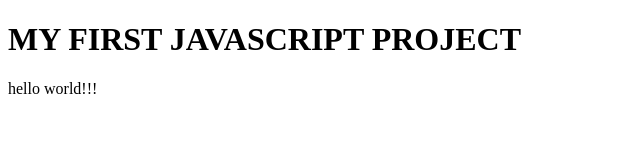
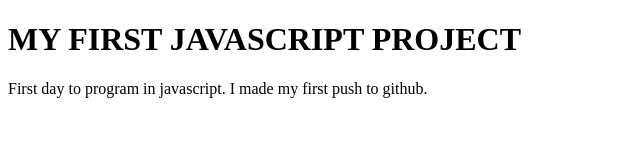
Before and after one commit to MuthoniOfficial/FirstJavascriptProject, a plain HTML site: page index.html in a window 1280 px wide. Shown: the whole page, without its empty margins (0-640 px from the left). Drawn offline with Linux system fonts and the light colour scheme.

Commit message:
second commit

```diff
--- a/index.html
+++ b/index.html
@@ -10,7 +10,8 @@
         MY FIRST JAVASCRIPT PROJECT
     </h1>
     <p>
-        hello world!!!
+        First day to program in javascript.
+        I made my first push to github.
     </p>
 </body>
 </html>
```
